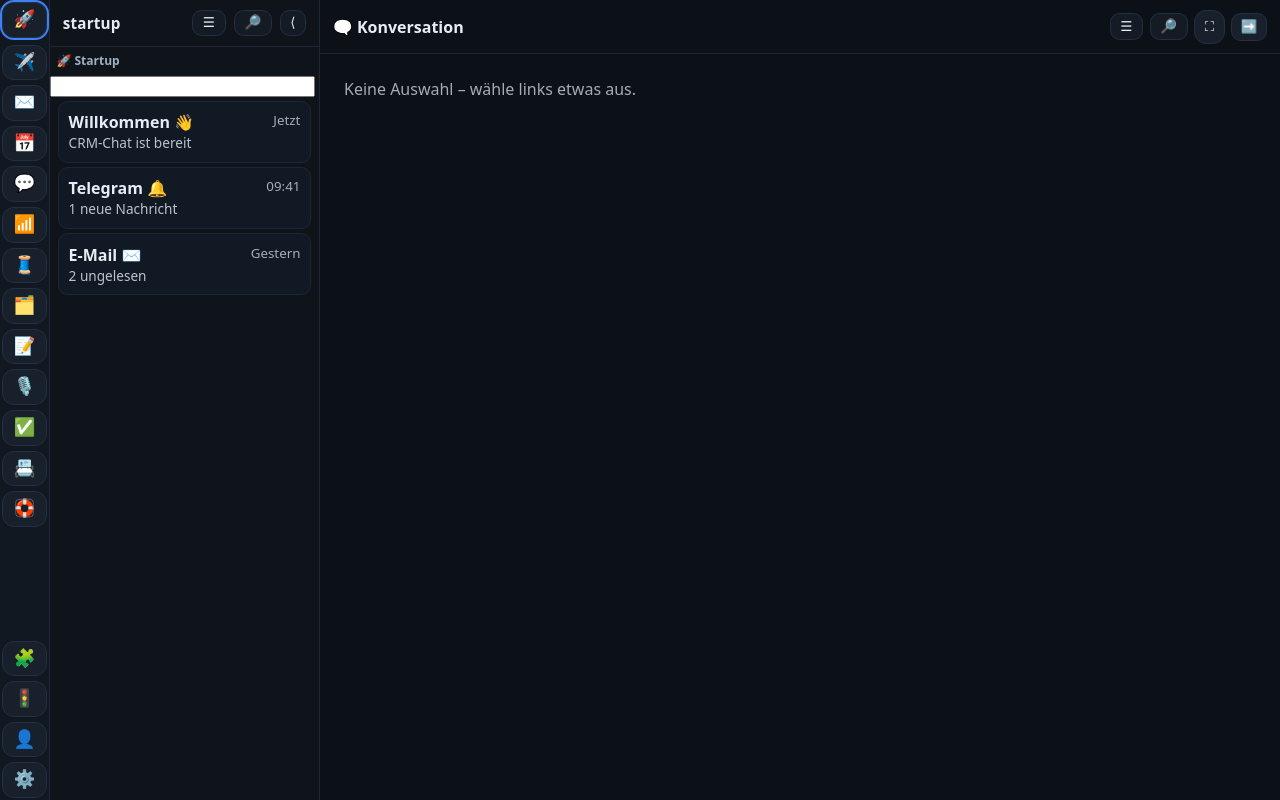
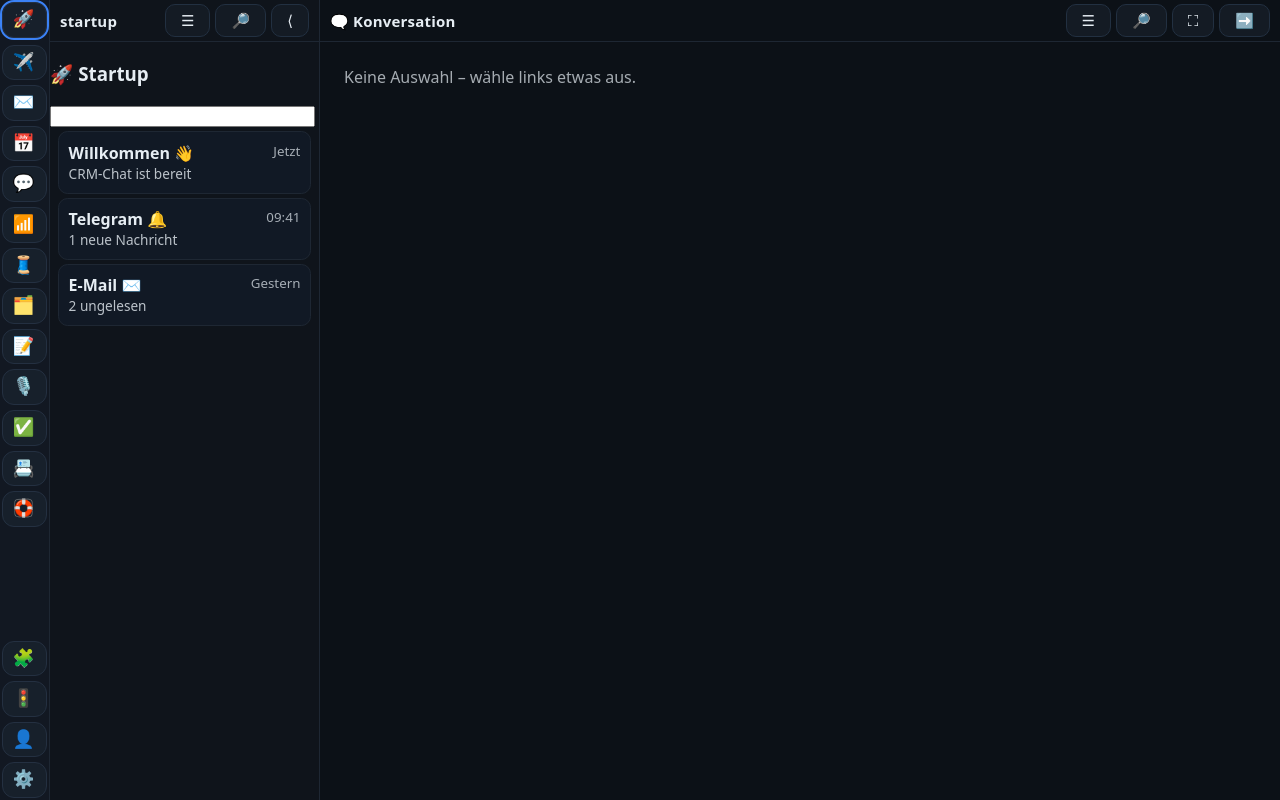
Before and after one commit to kostukovic/chat-crm, a Vue app: page / in a window 1280 px wide. Built offline with nearby package versions, Linux system fonts and the light colour scheme.

Commit message:
css verbessern, rest später

```diff
--- a/src/App.vue
+++ b/src/App.vue
@@ -45,14 +45,11 @@ useBackNav();
       'tablet-panel': ui.bp === 1 && ui.showPanel,
     }"
   >
-    <NavView />
     <div class="columns">
+      <NavView />
       <ListView />
       <MainView />
-      <Splitter
-        v-if="ui.bp === 2 && ui.fullscreen === null"
-        @resize="onResize"
-      />
+      <Splitter v-if="ui.bp === 2 && ui.fullscreen === null" @resize="onResize" />
       <PanelView />
     </div>
   </div>
--- a/src/assets/styles/globals.css
+++ b/src/assets/styles/globals.css
@@ -38,11 +38,24 @@ body {
   color: #e6edf3;
 }
 
+
+
+
+
+/* ----- Layout mit vier Spalten (Nav/Liste/Hauptbereich/Panel) ----- */
+.columns {
+  display: flex;
+  flex-direction: row;
+  height: 100dvh;
+  /* transition: margin-left var(--duration) var(--easing);*/
+}
+
+
+
+
+
 /* ----- Navigationsleiste ----- */
 .nav {
-  position: fixed; /* bleibt stets sichtbar */
-  left: 0;
-  top: 0;
   height: 100dvh;
   width: var(--nav-compact); /* Startbreite im kompakten Modus */
   background: #121822;
@@ -50,6 +63,12 @@ body {
   transition: width var(--duration) var(--easing), transform var(--duration) var(--easing); /* sanfte Übergänge */
   z-index: 20;
 }
+
+
+
+
+
+
 
 /* Innenleben der Navigation */
 .nav-inner {
@@ -122,14 +141,11 @@ body {
   bottom: 1px;
 }
 
-/* ----- Layout mit drei Spalten (Liste/Hauptbereich/Panel) ----- */
-.columns {
-  display: flex;
-  flex-direction: row;
-  height: 100dvh;
-  margin-left: var(--nav-compact); /* Platz für die Navigation reservieren */
-  transition: margin-left var(--duration) var(--easing);
-}
+
+
+
+
+
 
 /* ----- Listenansicht ----- */
 .list {
@@ -142,6 +158,8 @@ body {
   z-index: 5;
 }
 
+
+
 /* ----- Hauptbereich ----- */
 .main {
   width: var(--main-base);
@@ -151,6 +169,8 @@ body {
   background: #0c1117;
 }
 
+
+
 /* ----- Seitenpanel ----- */
 .panel {
   min-width: var(--panel-min);
@@ -158,11 +178,18 @@ body {
   background: #0f141b;
 }
 
+
+
+
+
+
+
 /* ----- Vollbildzustände für bestimmte Bereiche ----- */
 .fullscreen-main .nav,
 .fullscreen-main .list,
-.fullscreen-main .panel {
-  display: none;
+.fullscreen-main .panel,
+.fullscreen-main .lv-btn-sh {
+  display: none !important;
 }
 .fullscreen-main .main {
   flex: 1 1 auto;
@@ -170,16 +197,22 @@ body {
 }
 .fullscreen-panel .nav,
 .fullscreen-panel .list,
-.fullscreen-panel .main {
-  display: none;
+.fullscreen-panel .main,
+.fullscreen-panel .lv-btn-sh {
+  display: none !important;
 }
 .fullscreen-panel .panel {
   flex: 1 1 auto;
   max-width: 100%;
 }
 
+
+
+
+
+
 /* ----- Buttons ----- */
-.btn {
+.nav-btn {
   display: flex;
   align-items: center;
   gap: 0.5rem;
@@ -192,24 +225,88 @@ body {
   cursor: pointer;
   transition: transform 0.15s ease, background 0.15s ease; /* kleine Animation bei Interaktion */
 }
-.btn:hover {
+.nav-btn:hover {
   background: #1b2533;
 }
-.btn.active {
+.nav-btn.active {
   outline: 2px solid #3b82f6;
 }
-.btn .emoji {
+.nav-btn .emoji {
   font-size: 1.1rem;
   line-height: 1;
 }
-.btn .label {
+
+
+
+
+
+
+
+
+
+.mv-title {
+  color: #e6edf3;
+  font-weight: 600;
+  font-size: 15px;
+  letter-spacing: .2px;
   white-space: nowrap;
   overflow: hidden;
   text-overflow: ellipsis;
 }
-.btn.compact {
-  justify-content: center;
+.mv-header {
+  display: flex;
+  align-items: center;
+  justify-content: space-between;
+  padding: 4px 10px;
+  border-bottom: 1px solid #1e2733;
 }
+.mv-left {
+  margin-right: auto;
+  display: flex;
+  align-items: center;
+  gap: 5px;
+}
+.mv-right {
+  margin-left: auto;
+  display: flex;
+  align-items: center;
+  gap: 5px;
+}
+.lv-btn, .lv-btn-sh {
+  appearance: none;
+  border: 1px solid #243041;
+  background: #17202b;
+  color: #e6edf3;
+  padding: 8px 15px;
+  border-radius: 10px;
+  cursor: pointer;
+  font-size: 15px;
+  line-height: 1;
+  transition: background .15s ease, border-color .15s ease, transform .04s ease;
+}
+.lv-btn:hover { background: #1b2533; border-color: #2b3a4c; }
+.lv-btn:active { transform: translateY(1px); }
+.lv-btn:focus-visible { outline: 2px solid #3b82f6; outline-offset: 2px; }
+
+.lv-btn-ghost {
+  background: #141b24;
+  border-color: #223041;
+}
+.lv-btn-ghost:hover {
+  background: #1a2330;
+  border-color: #2a3a4e;
+}
+
+
+
+
+
+
+
+
+
+
+
 
 /* ----- Abzeichen (Badges) ----- */
 .badge {
@@ -235,17 +332,10 @@ body {
   color: #f8d7da;
 }
 
-/* ----- Hilfsklassen ----- */
-.section-title {
-  font-size: 0.75rem;
-  color: #9fb1c1;
-  margin: 0.3rem 0.4rem;
-}
-hr.sep {
-  border: none;
-  border-top: 1px solid #1e2733;
-  margin: 0.5rem 0;
-}
+
+
+
+
 
 /* Dünne, dezente Scrollbars (Firefox + WebKit) */
 .thin-scroll {
@@ -270,18 +360,22 @@ hr.sep {
   border-color: transparent;
 }
 
+
+
+
+
+
+
+
+
+
+
+
 /* === 1) Mobile: 320–677px === */
 @media (max-width: 767px) {
   .columns {
-    margin-left: 0;
-    width: 100%;
+    width: 100vw;
   }
-
-  /* Navigation + Liste füllen den gesamten Bildschirm */
-  .mobile-nav-list .columns {
-    margin-left: var(--nav-compact);
-  }
-
   .mobile-nav-list .list {
     display: block;
     flex: 1 1 auto;
@@ -295,27 +389,24 @@ hr.sep {
   .mobile-nav-list .panel {
     display: none !important;
   }
-
-  /* Nur Hauptbereich sichtbar */
   .mobile-main .nav {
-    transform: translateX(-100%);
+    display: none !important;
   }
   .mobile-main .list {
     display: none !important;
   }
+
+  .mobile-panel .list, .mobile-panel .main,  .mobile-panel .nav {
+    display: none !important;
+  }
+
   .mobile-main .main {
     display: block;
     flex: 1 1 auto;
     max-width: 100%;
   }
 
-  /* Nur Panel sichtbar */
-  .mobile-panel .nav {
-    transform: translateX(-100%);
-  }
-  .mobile-panel .list, .mobile-panel .main {
-    display: none !important;
-  }
+
   .mobile-panel .panel {
     display: block;
     flex: 1 1 auto;
@@ -326,12 +417,21 @@ hr.sep {
   }
 }
 
+
+
+
+
+
+
+
+
+
+
 /* === 2) Tablet: 768–1366px === */
 @media (min-width: 768px) and (max-width: 1366px) {
   .columns {
     display: flex;
     flex-direction: row;
-    margin-left: var(--nav-compact);
     width: 100%;
     min-width: 0; /* Container darf schrumpfen */
   }
@@ -363,6 +463,10 @@ hr.sep {
     display: none !important;
   }
 
+  /* Tablet-spezifischer Modus: Panel statt Main anzeigen */
+  .app.tablet-panel .main  { display: none !important; }
+  .app.tablet-panel .panel { display: block !important; }
+
   /* Einblendbare Liste, wenn sie zugeklappt ist */
   .app.list-collapsed .list {
     position: absolute;
@@ -371,22 +475,24 @@ hr.sep {
     bottom: 0;
     transform: translateX(-100%);
     pointer-events: none; /* keine Interaktion, wenn ausgeblendet */
+  }
 
-    /* Tablet-spezifischer Modus: Panel statt Main anzeigen */
-    .app.tablet-panel .panel {
-      display: block !important;
-    }
-    .app.tablet-panel .main {
-      display: none !important;
-    }
-  }
 }
+
+
+
+
+
+
+
+
+
+
+
+
 
 /* === 3) Desktop: >= 1367px === */
 @media (min-width: 1367px) {
-  .columns {
-    margin-left: var(--nav-compact);
-  }
   .nav {
     transform: translateX(0);
   }
@@ -394,10 +500,10 @@ hr.sep {
     display: block;
   }
   .main {
-    display: block;
+    display: block !important; /* sicherstellen, dass Main sichtbar ist */
   }
   .panel {
-    display: block;
+    display: block !important; /* sicherstellen, dass Panel sichtbar ist */
     min-width: var(--panel-min);
   }
   .app.list-collapsed .list {
--- a/src/components/ListView.vue
+++ b/src/components/ListView.vue
@@ -18,18 +18,15 @@ function collapse() {
 </script>
 
 <template>
-  <section
-    class="list"
-    v-show="ui.bp === 0 ? ui.mobileMode === 'nav-list' : true"
-  >
-    <header class="lv-header">
-      <div class="l-head-view">
-        <strong class="lv-title">{{ ui.active }}</strong>
+  <section class="list" v-show="ui.bp === 0 ? ui.mobileMode === 'nav-list' : true">
+    <header class="mv-header">
+      <div class="mv-left">
+        <strong class="mv-title">{{ ui.active }}</strong>
       </div>
-      <div class="r-head-view">
+      <div class="mv-right">
         <button class="lv-btn lv-btn-ghost">☰</button>
         <button class="lv-btn lv-btn-ghost">🔎</button>
-        <button v-if="ui.bp >= 1" class="lv-btn lv-btn-ghost toggle-list-btn" @click="collapse">
+        <button v-if="ui.bp >= 1" class="lv-btn lv-btn-ghost" @click="collapse">
           ⟨
         </button>
       </div>
@@ -62,70 +59,6 @@ function collapse() {
 </template>
 
 <style scoped>
-/* Header-Layout */
-.lv-header {
-  display: flex;
-  align-items: center;
-  gap: .5rem;
-  padding: 0.6rem 0.8rem;
-  border-bottom: 1px solid #1e2733;
-  background: #0f141b;              /* leicht abgesetzt vom List-Hintergrund */
-}
-
-/* Linke Seite (Titel) bleibt links */
-.l-head-view {
-  display: flex;
-  align-items: center;
-  min-width: 0;                      /* ellipsis erlaubt */
-  flex: 1 1 auto;                    /* nimmt verfügbaren Platz */
-}
-
-/* Titel-Styling */
-.lv-title {
-  color: #e6edf3;
-  font-weight: 600;
-  font-size: .95rem;
-  letter-spacing: .2px;
-  white-space: nowrap;
-  overflow: hidden;
-  text-overflow: ellipsis;
-}
-
-/* Rechte Seite: schiebt sich nach rechts */
-.r-head-view {
-  margin-left: auto;                 /* => rechts ausrichten */
-  display: flex;
-  align-items: center;
-  gap: .5rem;
-}
-
-/* Schöne, dezente Buttons im Dark-Theme */
-.lv-btn {
-  appearance: none;
-  border: 1px solid #243041;
-  background: #17202b;
-  color: #e6edf3;
-  padding: 0.35rem 0.6rem;
-  border-radius: 0.6rem;
-  cursor: pointer;
-  font-size: .85rem;
-  line-height: 1;
-  transition: background .15s ease, border-color .15s ease, transform .04s ease;
-}
-.lv-btn:hover { background: #1b2533; border-color: #2b3a4c; }
-.lv-btn:active { transform: translateY(1px); }
-.lv-btn:focus-visible { outline: 2px solid #3b82f6; outline-offset: 2px; }
-
-/* Ghost-Variante (dezenter) */
-.lv-btn-ghost {
-  background: #141b24;
-  border-color: #223041;
-}
-.lv-btn-ghost:hover {
-  background: #1a2330;
-  border-color: #2a3a4e;
-}
-
 /* Collapse-Button verstecken auf Mobile */
 @media (max-width: 767px) {
   .toggle-list-btn { display: none; }
--- a/src/components/ListView/dummy_ListView.vue
+++ b/src/components/ListView/dummy_ListView.vue
@@ -29,7 +29,7 @@ function open() {
           Hier könnte eine Addon‑Liste erscheinen. Tippe, um Main zu zeigen.
         </div>
         <div style="margin-top: 0.5rem">
-          <button class="btn" @click="open()">Öffnen</button>
+          <button class="nav-btn" @click="open()">Öffnen</button>
         </div>
       </div>
     </div>
--- a/src/components/MainView.vue
+++ b/src/components/MainView.vue
@@ -100,40 +100,20 @@ const body = computed(() => {
   }
   return [];
 });
-
-function goBack() {
-  if (ui.bp <= 1) {
-    if (window.history.length > 1) window.history.back();
-    else ui.setMobileMode("nav-list");
-  }
-}
-
-function openPanel() {
-  if (ui.bp === 0) {
-    // Mobile: in den Panel-Mode wechseln
-    ui.setMobileMode("panel");
-  } else if (ui.bp === 1) {
-    // Tablet: Panel sichtbar schalten (Main wird per CSS ausgeblendet)
-    ui.togglePanel(true);
-  } else {
-    // Desktop: wie gehabt
-    ui.openPanel();
-  }
-}
 </script>
 
 <template>
   <main class="main">
     <header class="mv-header">
       <div class="mv-left">
-        <button v-if="ui.bp === 0" class="back-btn" @click="ui.setMobileMode('nav-list')">⬅️</button>
-        <strong>{{ title }}</strong>
+        <button v-if="ui.bp === 0" class="lv-btn-sh" @click="ui.setMobileMode('nav-list')">⬅️</button>
+        <strong class="mv-title">{{ title }}</strong>
       </div>
       <div class="mv-right">
         <button class="lv-btn lv-btn-ghost">☰</button>
         <button class="lv-btn lv-btn-ghost">🔎</button>
-        <button v-if="ui.bp >= 1" class="btn" @click="ui.setFullscreen(ui.fullscreen === 'main' ? null : 'main')">{{ ui.fullscreen === "main" ? "🗗" : "⛶" }}</button>
-        <button v-if="ui.bp >= 0" class="next-btn" @click="ui.setMobileMode('panel')">➡️</button>
+        <button v-if="ui.bp >= 1" class="lv-btn lv-btn-ghost" @click="ui.setFullscreen(ui.fullscreen === 'main' ? null : 'main')">{{ ui.fullscreen === "main" ? "🗗" : "⛶" }}</button>
+        <button v-if="ui.bp !== 2" class="lv-btn-sh lv-btn-ghost" @click="ui.bp === 0 ? ui.setMobileMode('panel') : ui.openPanel()">➡️</button>
       </div>
     </header>
 
@@ -157,24 +137,6 @@ function openPanel() {
 </template>
 
 <style scoped>
-.mv-header {
-  display: flex;
-  align-items: center;
-  justify-content: space-between;
-  padding: 0.6rem 0.8rem;
-  border-bottom: 1px solid #1e2733;
-}
-.mv-left {
-  display: flex;
-  align-items: center;
-  gap: 0.5rem;
-}
-.mv-right {
-  display: flex;
-  align-items: center;
-  gap: 0.4rem;
-}
-
 .mv-col {
   height: calc(100dvh - 44px);
   display: flex;
@@ -208,67 +170,4 @@ function openPanel() {
   white-space: pre-wrap;
   font-family: inherit;
 }
-
-.back-btn {
-  appearance: none;
-  border: 1px solid #243041;
-  background: #17202b;
-  color: #e6edf3;
-  padding: 0.35rem 0.55rem;
-  border-radius: 0.6rem;
-  cursor: pointer;
-}
-.next-btn {
-  appearance: none;
-  border: 1px solid #243041;
-  background: #17202b;
-  color: #e6edf3;
-  padding: 0.35rem 0.55rem;
-  border-radius: 0.6rem;
-  cursor: pointer;
-}
-
-
-/* Schöne, dezente Buttons im Dark-Theme */
-.lv-btn {
-  appearance: none;
-  border: 1px solid #243041;
-  background: #17202b;
-  color: #e6edf3;
-  padding: 0.35rem 0.6rem;
-  border-radius: 0.6rem;
-  cursor: pointer;
-  font-size: .85rem;
-  line-height: 1;
-  transition: background .15s ease, border-color .15s ease, transform .04s ease;
-}
-.lv-btn:hover { background: #1b2533; border-color: #2b3a4c; }
-.lv-btn:active { transform: translateY(1px); }
-.lv-btn:focus-visible { outline: 2px solid #3b82f6; outline-offset: 2px; }
-
-/* Ghost-Variante (dezenter) */
-.lv-btn-ghost {
-  background: #141b24;
-  border-color: #223041;
-}
-.lv-btn-ghost:hover {
-  background: #1a2330;
-  border-color: #2a3a4e;
-}
-
-
-
-/* Ab 768 px beide Hilfsbuttons ausblenden */
-@media (min-width: 768px) {
-  .back-btn {
-    display: none;
-  }
-}
-
-/* Ab 1367 px beide Hilfsbuttons ausblenden */
-@media (min-width: 1367px) {
-  .next-btn {
-    display: none;
-  }
-}
 </style>
--- a/src/components/NavView.vue
+++ b/src/components/NavView.vue
@@ -53,6 +53,7 @@ onMounted(() => {
       </div>
 
       <div class="nav-middle">
+
         <div class="nav-scroll" ref="scrollRef">
           <IconButton id="telegram" emoji="✈️" label="Telegram" />
           <IconButton id="email" emoji="✉️" label="E‑Mail" />
--- a/src/components/common/IconButton.vue
+++ b/src/components/common/IconButton.vue
@@ -44,7 +44,7 @@ function onClick() {
 <template>
   <!-- aria-label keeps button accessible when text label is hidden in compact mode -->
   <button
-    class="btn compact"
+    class="nav-btn compact"
     :class="{ active: isActive }"
     @click="onClick"
     :aria-label="label"
--- a/src/stores/ui.ts
+++ b/src/stores/ui.ts
@@ -30,7 +30,7 @@ export const useUiStore = defineStore("ui", {
   state: () => ({
     active: "startup" as ViewKey,
     showList: true,
-    showPanel: true,
+    showPanel: false,
     fullscreen: null as null | "main" | "panel",
     width: window.innerWidth,
     height: window.innerHeight,
@@ -70,5 +70,7 @@ export const useUiStore = defineStore("ui", {
     setMobileMode(mode: MobileMode) {
       this.mobileMode = mode;
     },
+    openPanel()  { this.togglePanel(true);  },
+    closePanel() { this.togglePanel(false); },
   },
 });
```
Also changed, not shown: src/components/PanelView.vue (+8 -75 lines).
